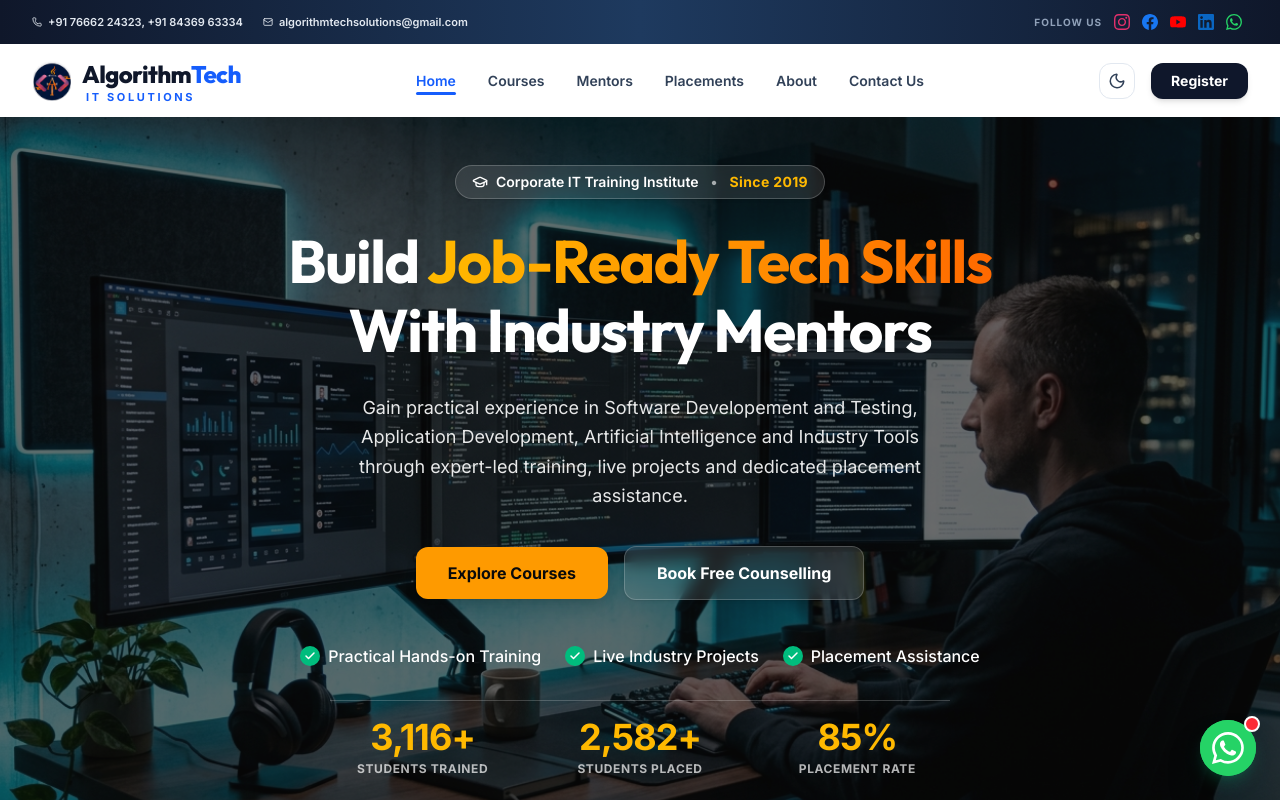
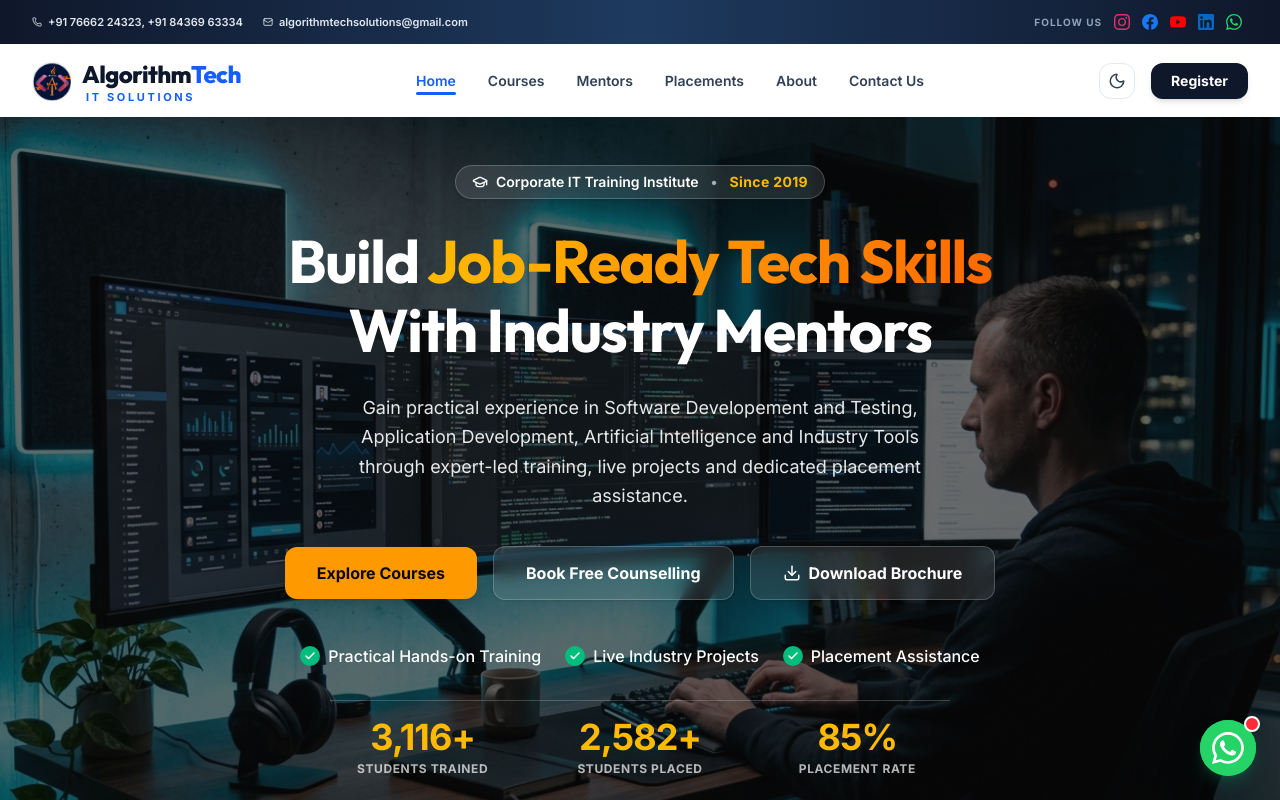
Before and after one commit to Pranav-Darokar/AlgorithmTechSolutions, a React (Vite) app: page / in a window 1280 px wide. Shown: the top 800 px of the page. Built offline with nearby package versions, Linux system fonts and the light colour scheme.

Commit message:
Add Download Brochure CTA button to Hero section

```diff
--- a/src/pages/Home.jsx
+++ b/src/pages/Home.jsx
@@ -4,7 +4,7 @@ import { motion, useInView, useMotionValue, useTransform, animate, AnimatePresen
 import {
   Users, Settings, FileCode, Briefcase, MessagesSquare,
   FileSpreadsheet, Clock, CreditCard, Compass, GraduationCap,
-  ArrowRight, Sparkles, CheckCircle2, ChevronRight, Phone, Check, User, Star,
+  ArrowRight, Sparkles, CheckCircle2, ChevronRight, Phone, Check, User, Star, Download,
   Cpu, Cloud, Terminal, Code2, Database, Layers, Server, ShieldCheck
 } from 'lucide-react'
 
@@ -179,7 +179,7 @@ export default function Home() {
             </p>
 
             {/* Action Buttons */}
-            <div className="flex flex-col sm:flex-row items-center justify-center gap-4 w-full sm:w-auto pt-2">
+            <div className="flex flex-col sm:flex-row flex-wrap items-center justify-center gap-4 w-full sm:w-auto pt-2">
               <Link to="/courses" className="w-full sm:w-auto">
                 <button className="w-full sm:w-auto bg-amber-500 text-neutral-950 hover:bg-amber-400 font-bold rounded-xl px-8 py-3.5 shadow-lg flex items-center justify-center transition-all text-sm md:text-base">
                   Explore Courses
@@ -190,6 +190,11 @@ export default function Home() {
                   Book Free Counselling
                 </button>
               </Link>
+              <a href="/brochure.pdf" download className="w-full sm:w-auto">
+                <button className="w-full sm:w-auto bg-white/10 backdrop-blur-sm border border-white/20 text-white font-bold rounded-xl px-8 py-3.5 hover:bg-white/20 shadow-sm transition-all text-sm md:text-base flex items-center justify-center gap-2">
+                  <Download size={18} /> Download Brochure
+                </button>
+              </a>
             </div>
 
             {/* Trust Points */}
```
Also changed, not shown: 1 other file (tests, documents, lock files or other folders).
